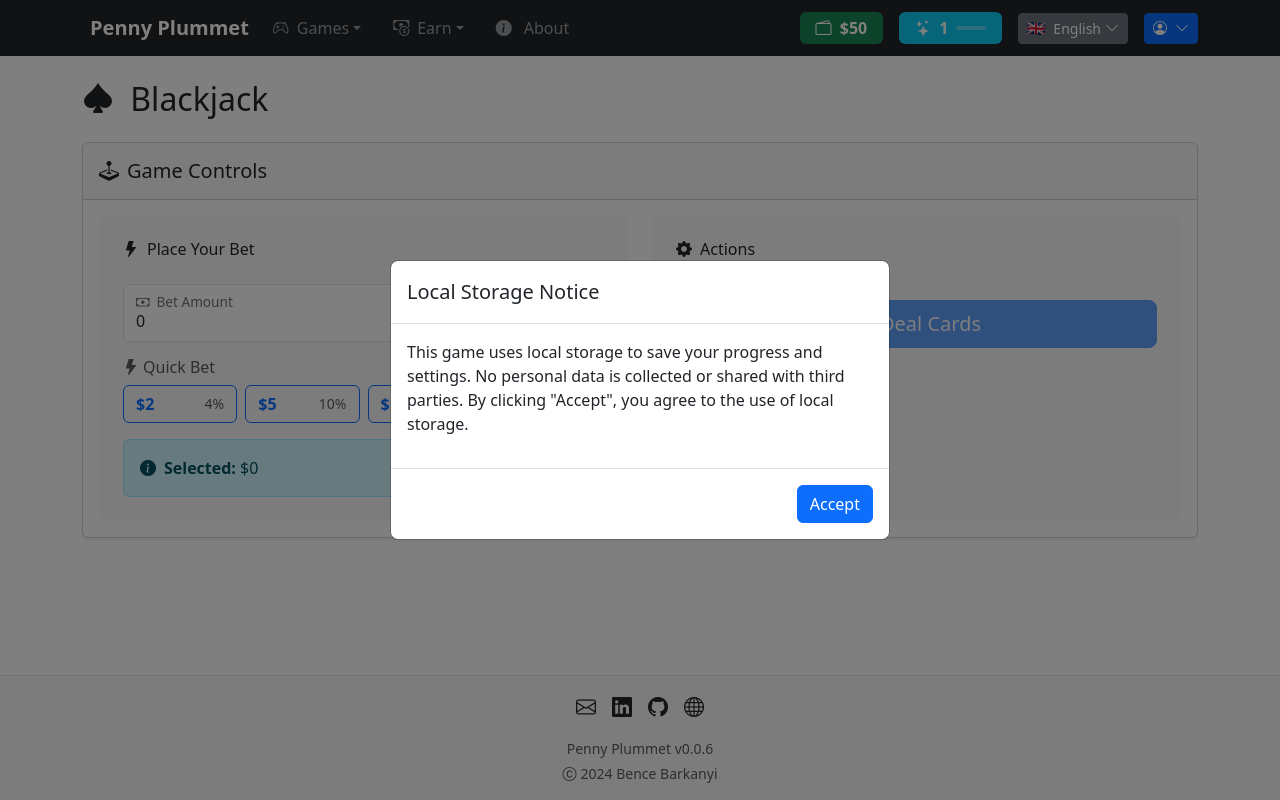
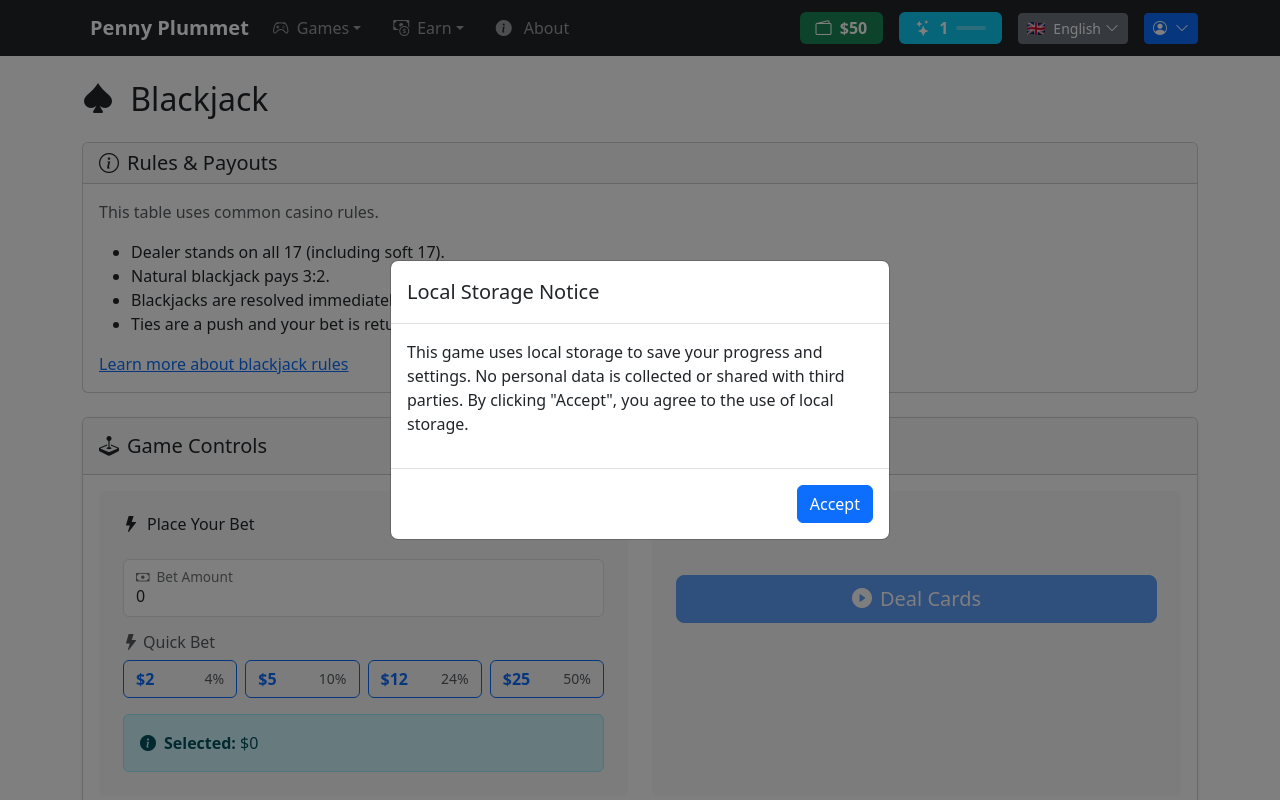
Before and after one commit to benceb2/penny-plummet, a Vue app: page /blackjack in a window 1280 px wide. Shown: the top 800 px of the page. Built offline with nearby package versions, Linux system fonts and the light colour scheme.

Commit message:
use common casino rules + document rules

```diff
--- a/src/locales/en/blackjack.ts
+++ b/src/locales/en/blackjack.ts
@@ -36,6 +36,15 @@ export default {
       "stand": "Stand",
       "newGame": "New Game"
     },
+    "rules": {
+      "title": "Rules & Payouts",
+      "summary": "This table uses common casino rules.",
+      "dealerStands": "Dealer stands on all 17 (including soft 17).",
+      "blackjackPays": "Natural blackjack pays 3:2.",
+      "dealerChecks": "Blackjacks are resolved immediately after the deal.",
+      "tiesPush": "Ties are a push and your bet is returned.",
+      "learnMore": "Learn more about blackjack rules"
+    },
     "result": {
       "playerBusted": "You went over 21!",
       "dealerBusted": "Dealer went over 21!"
--- a/src/locales/hu/blackjack.ts
+++ b/src/locales/hu/blackjack.ts
@@ -36,6 +36,15 @@ export default {
       "stand": "Megállok",
       "newGame": "Új Játék"
     },
+    "rules": {
+      "title": "Szabályok és Kifizetések",
+      "summary": "Ez az asztal a gyakori kaszinószabályokat használja.",
+      "dealerStands": "Az osztó minden 17-nél megáll (soft 17 esetén is).",
+      "blackjackPays": "A természetes blackjack 3:2 arányban fizet.",
+      "dealerChecks": "A blackjack az osztás után azonnal eldől.",
+      "tiesPush": "A döntetlen push, a tét visszajár.",
+      "learnMore": "További blackjack szabályok"
+    },
     "result": {
       "playerBusted": "Túllépted a 21-et!",
       "dealerBusted": "Az osztó túllépte a 21-et!"
--- a/src/stores/blackjackStore.ts
+++ b/src/stores/blackjackStore.ts
@@ -2,8 +2,8 @@
  * Blackjack Game Store
  *
  * This store manages the state and logic for a blackjack game using standard casino rules:
- * - Dealer must hit on 16 and below, stand on 17 and above
- * - Blackjack pays 2:1
+ * - Dealer stands on all 17 (S17), including soft 17
+ * - Blackjack pays 3:2
  * - Dealer's second card remains face down until player's turn is complete
  *
  * @module useGameStore
@@ -68,6 +68,8 @@ export const useBlackjackStore = defineStore('blackjack', () => {
 
     // Achievement tracking for first hand
     achievementStore.updateAchievementProgress('first_hand', 1)
+
+    resolveInitialBlackjack()
   }
 
   /**
@@ -95,6 +97,7 @@ export const useBlackjackStore = defineStore('blackjack', () => {
     gameState.value = BlackjackState.DEALER_TURN
     dealerHand.value[1].faceUp = true
 
+    // S17 rule: dealer stands on all 17 values, including soft 17.
     while (dealerScore.value < 17) {
       dealerHand.value.push(deck.value.pop()!)
     }
@@ -177,6 +180,38 @@ export const useBlackjackStore = defineStore('blackjack', () => {
     if (result.initialBet >= 500) {
       achievementStore.updateAchievementProgress('high_stakes', result.initialBet)
     }
+  }
+
+  function resolveInitialBlackjack() {
+    const playerHasBlackjack = playerHand.value.length === 2 && calculateHandValue(playerHand.value) === 21
+    const dealerHasBlackjack = dealerHand.value.length === 2 && calculateHandValue(dealerHand.value) === 21
+
+    if (!playerHasBlackjack && !dealerHasBlackjack) {
+      return
+    }
+
+    dealerHand.value[1].faceUp = true
+    gameState.value = BlackjackState.GAME_OVER
+
+    const result: BlackjackResult = {
+      isWin: false,
+      isPush: false,
+      amount: 0,
+      playerScore: calculateHandValue(playerHand.value),
+      dealerScore: calculateHandValue(dealerHand.value),
+      initialBet: currentBet.value
+    }
+
+    if (playerHasBlackjack && dealerHasBlackjack) {
+      result.isPush = true
+      result.amount = currentBet.value
+    } else if (playerHasBlackjack) {
+      result.isWin = true
+      // Standard 3:2 blackjack payout (bet returned + 1.5x winnings).
+      result.amount = currentBet.value * 2.5
+    }
+
+    handleGameResult(result)
   }
 
 
--- a/src/views/blackjack/BlackjackView.vue
+++ b/src/views/blackjack/BlackjackView.vue
@@ -41,6 +41,12 @@ const gameResult = computed(() => {
     amount = gameStore.currentBet * 2 // Return bet + winnings
     message = t('blackjack.gameStatus.dealerBusts')
     details = t('blackjack.result.dealerBusted')
+  } else if (gameStore.isBlackjack && gameStore.playerScore === 21 && gameStore.dealerScore !== 21) {
+    // Natural blackjack pays 3:2
+    resultType = 'win'
+    amount = gameStore.currentBet * 2.5
+    message = t('blackjack.gameStatus.youWin')
+    details = `${gameStore.playerScore} vs ${gameStore.dealerScore}`
   } else if (gameStore.playerScore > gameStore.dealerScore) {
     // Player wins
     resultType = 'win'
@@ -165,6 +171,35 @@ const maxBetAmount = computed(() => userStore.chips)
                 </div>
               </div>
             </div>
+          </div>
+        </div>
+      </div>
+    </div>
+
+    <!-- Rules Summary -->
+    <div class="row mb-4">
+      <div class="col-12">
+        <div class="card">
+          <div class="card-header bg-light">
+            <h5 class="mb-0">
+              <i class="bi bi-info-circle me-2"></i>{{ t('blackjack.rules.title') }}
+            </h5>
+          </div>
+          <div class="card-body">
+            <p class="text-muted mb-3">{{ t('blackjack.rules.summary') }}</p>
+            <ul class="mb-3">
+              <li>{{ t('blackjack.rules.dealerStands') }}</li>
+              <li>{{ t('blackjack.rules.blackjackPays') }}</li>
+              <li>{{ t('blackjack.rules.dealerChecks') }}</li>
+              <li>{{ t('blackjack.rules.tiesPush') }}</li>
+            </ul>
+            <a
+              class="link-primary"
+              href="https://wizardofodds.com/games/blackjack/basics/"
+              target="_blank"
+              rel="noopener noreferrer">
+              {{ t('blackjack.rules.learnMore') }}
+            </a>
           </div>
         </div>
       </div>
```
Also changed, not shown: 1 other file (tests, documents, lock files or other folders).
